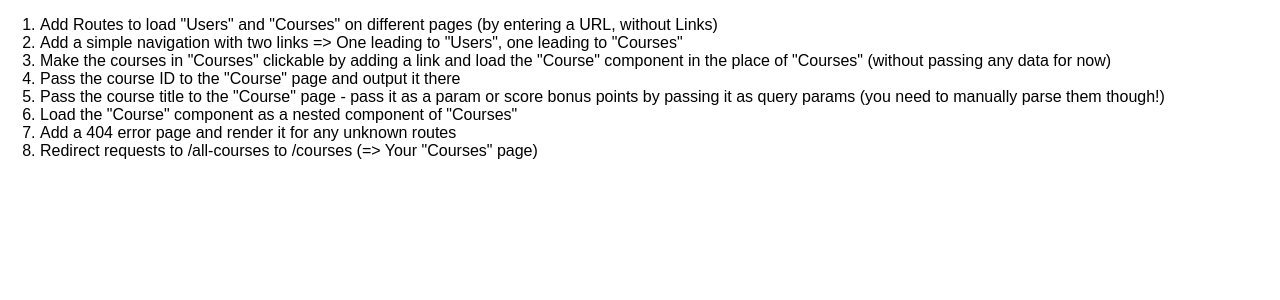
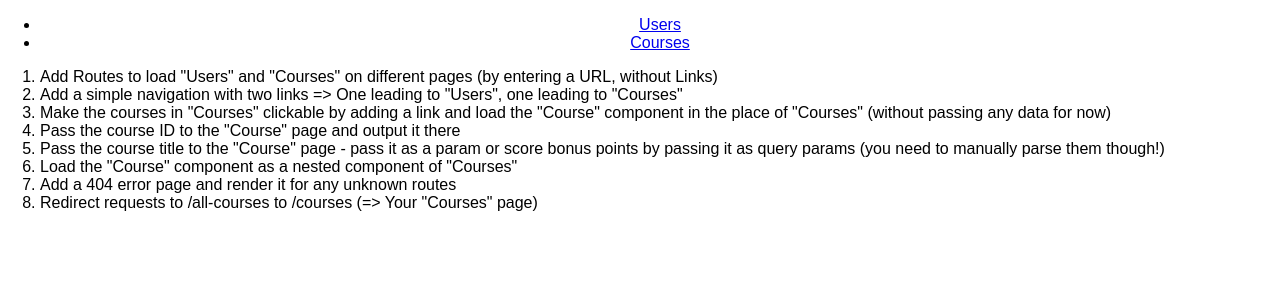
Before and after one commit to patrickniezen/react-course, a React (Create React App) app in the folder assignment3/: page / in a window 1280 px wide. Shown: the top 300 px of the page. Built offline with nearby package versions, Linux system fonts and the light colour scheme.

Commit message:
Added navigation.

```diff
--- a/assignment3/src/App.js
+++ b/assignment3/src/App.js
@@ -9,6 +9,12 @@ class App extends Component {
     return (
       <BrowserRouter>
         <div className="App">
+          <nav>
+            <ul>
+              <li><a href="/users">Users</a></li>
+              <li><a href="/courses">Courses</a></li>
+            </ul>
+          </nav>
           <Switch>
             <Route path="/" exact render={() =>
               <ol style={{ textAlign: 'left' }}>
```
